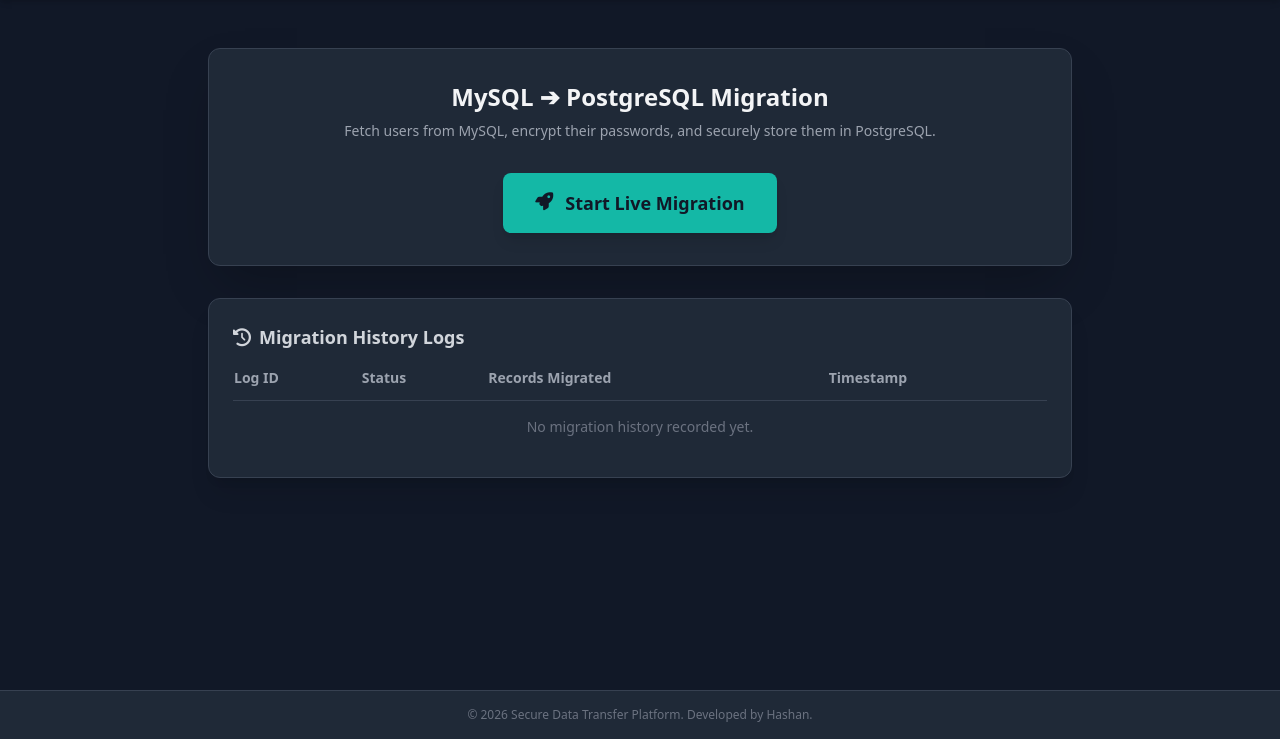
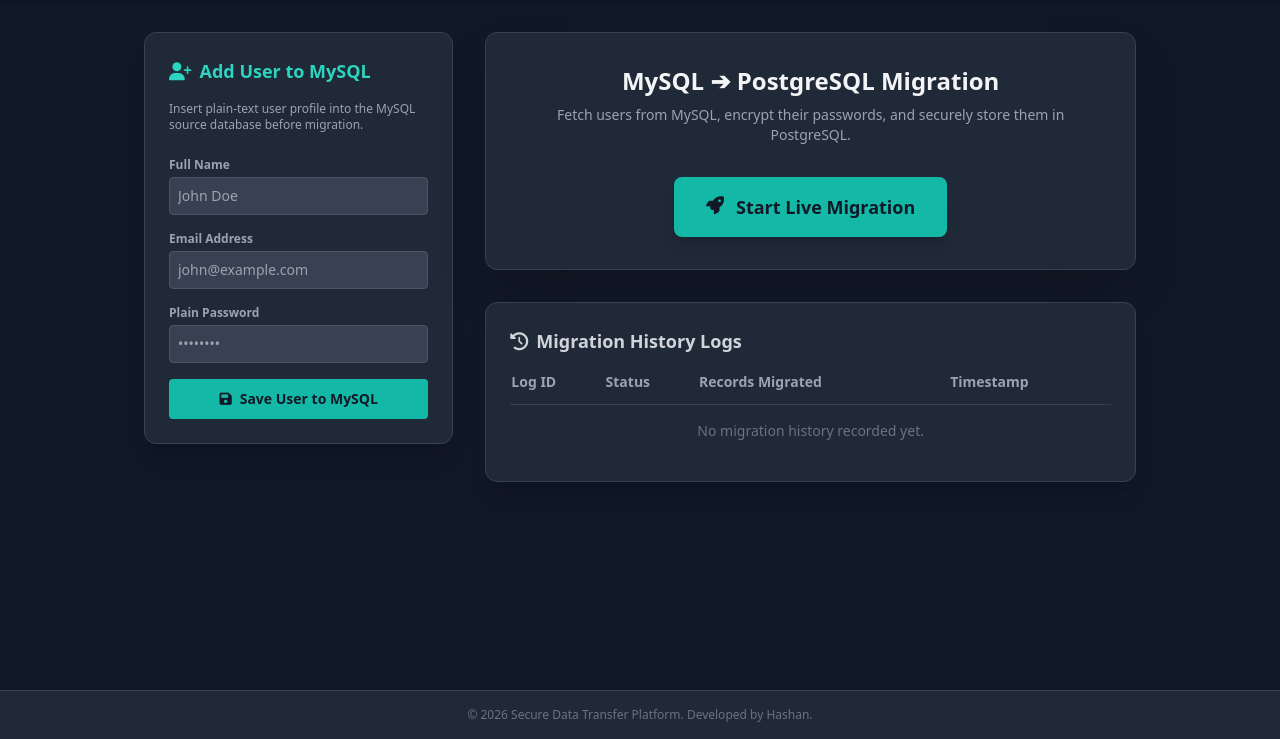
Before and after one commit to HashanMadhu/data-transfer-platform, a FastAPI app: page / in a window 1280 px wide. Shown: the part 61-800 px from the top of the page. Run offline with FastAPI, Linux system fonts and the light colour scheme; data that the repository does not hold is empty; some libraries are stand-ins or nearby versions.

Commit message:
finish initial implementation of secure data transfer system

```diff
--- a/backend/main.py
+++ b/backend/main.py
@@ -1,22 +1,25 @@
+from fastapi import FastAPI, Depends, HTTPException, Request
 from fastapi.responses import HTMLResponse
 from fastapi.templating import Jinja2Templates
-from fastapi import Request # Request එක දැනටමත් නැත්නම් විතරක් දාන්න
-from fastapi import FastAPI, Depends, HTTPException
 from fastapi.middleware.cors import CORSMiddleware
+from sqlalchemy import text  # Required instead of models.text
 from sqlalchemy.orm import Session
 import database
 import models
 import security
+from pydantic import BaseModel
+
+class UserCreate(BaseModel):
+    name: str
+    email: str
+    password: str
 
 app = FastAPI(title="Heterogeneous Data Transfer API")
+
+# Setup Jinja2 Templates (The templates folder must be in the project root)
 templates = Jinja2Templates(directory="templates")
 
-# 0. Root Route to serve the frontend HTML dashboard
-@app.get("/", response_class=HTMLResponse)
-def read_root(request: Request):
-    return templates.TemplateResponse(request=request, name="index.html")
-
-# Enable CORS so our frontend (React) can communicate with this backend
+# Enable CORS for frontend communication
 app.add_middleware(
     CORSMiddleware,
     allow_origins=["*"],  # Allows all origins for development purposes
@@ -25,7 +28,12 @@ app.add_middleware(
     allow_headers=["*"],
 )
 
-# 1. API Endpoint to check the connection status of both databases
+# 0. Root Route - Serve the frontend HTML dashboard
+@app.get("/", response_class=HTMLResponse)
+def read_root(request: Request):
+    return templates.TemplateResponse(request=request, name="index.html")
+
+# 1. API Endpoint - Check the connection status of both databases
 @app.get("/api/status")
 def check_status(
     mysql_db: Session = Depends(database.get_mysql_db),
@@ -35,21 +43,21 @@ def check_status(
 
     # Check MySQL Connection
     try:
-        mysql_db.execute(models.text("SELECT 1"))
+        mysql_db.execute(text("SELECT 1"))  # Directly using text()
         status["mysql"] = "Connected"
     except Exception as e:
         status["mysql"] = f"Error: {str(e)}"
 
     # Check PostgreSQL Connection
     try:
-        postgres_db.execute(models.text("SELECT 1"))
+        postgres_db.execute(text("SELECT 1"))  # Directly using text()
         status["postgresql"] = "Connected"
     except Exception as e:
         status["postgresql"] = f"Error: {str(e)}"
 
     return status
 
-# 2. API Endpoint to trigger the data migration process
+# 2. API Endpoint - Trigger the data migration from MySQL to PostgreSQL
 @app.post("/api/migrate")
 def trigger_migration(
     mysql_db: Session = Depends(database.get_mysql_db),
@@ -72,7 +80,7 @@ def trigger_migration(
                 # Encrypt the plain text password
                 secure_pwd = security.encrypt_data(user.password)
 
-                # Create new target user object
+                # Create a new TargetUser object
                 new_target_user = models.TargetUser(
                     name=user.name,
                     email=user.email,
@@ -81,10 +89,10 @@ def trigger_migration(
                 postgres_db.add(new_target_user)
                 rows_counter += 1
 
-        # Commit the changes to PostgreSQL
+        # Commit changes to PostgreSQL
         postgres_db.commit()
 
-        # Log the success status into the migration logs table
+        # Log the successful status into the migration logs table
         log_entry = models.MigrationLog(status="SUCCESS", rows_migrated=rows_counter, message="Migration completed successfully.")
         postgres_db.add(log_entry)
         postgres_db.commit()
@@ -92,16 +100,51 @@ def trigger_migration(
         return {"status": "SUCCESS", "rows_migrated": rows_counter}
 
     except Exception as e:
-        # If something fails, log the failure status with the error message
+        # Rollback changes in case of an error
+        postgres_db.rollback()
+
         error_msg = str(e)
-        log_entry = models.MigrationLog(status="FAILED", rows_migrated=0, message=error_msg)
-        postgres_db.add(log_entry)
-        postgres_db.commit()
+        # Log the failure status with the error message
+        try:
+            log_entry = models.MigrationLog(status="FAILED", rows_migrated=0, message=error_msg)
+            postgres_db.add(log_entry)
+            postgres_db.commit()
+        except Exception:
+            pass  # Ensure the primary exception is raised even if logging fails
+
         raise HTTPException(status_code=500, detail=f"Migration failed: {error_msg}")
 
-# 3. API Endpoint to retrieve history logs for the frontend dashboard
+# 3. API Endpoint - Retrieve historical logs for the dashboard
 @app.get("/api/logs")
 def get_migration_logs(postgres_db: Session = Depends(database.get_postgres_db)):
-    # Fetch logs ordered by the most recent timestamp
+    # Fetch logs ordered by the most recent timestamp (Descending)
     logs = postgres_db.query(models.MigrationLog).order_by(models.MigrationLog.timestamp.desc()).all()
     return logs
+
+# 4. API Endpoint - Insert a new plain-text user into MySQL (Source DB)
+@app.post("/api/users/mysql")
+def create_mysql_user(user_data: UserCreate, mysql_db: Session = Depends(database.get_mysql_db)):
+    try:
+        # Check if email is already registered to avoid duplication
+        exists = mysql_db.query(models.SourceUser).filter(models.SourceUser.email == user_data.email).first()
+        if exists:
+            raise HTTPException(status_code=400, detail="Email already registered in MySQL source database.")
+
+        # Create a new source user object
+        new_user = models.SourceUser(
+            name=user_data.name,
+            email=user_data.email,
+            password=user_data.password
+        )
+
+        mysql_db.add(new_user)
+        mysql_db.commit()
+        mysql_db.refresh(new_user)
+
+        return {"status": "SUCCESS", "message": f"User '{user_data.name}' successfully added to MySQL source DB."}
+
+    except HTTPException as he:
+        raise he
+    except Exception as e:
+        mysql_db.rollback()  # Rollback in case of an error
+        raise HTTPException(status_code=500, detail=f"Failed to insert user into MySQL: {str(e)}")
--- a/backend/templates/index.html
+++ b/backend/templates/index.html
@@ -1,46 +1,138 @@
-<!DOCTYPE html>
+<!doctype html>
 <html lang="en">
   <head>
-    <meta charset="UTF-8">
-    <meta name="viewport" content="width=device-width, initial-scale=1.0">
+    <meta charset="UTF-8" />
+    <meta name="viewport" content="width=device-width, initial-scale=1.0" />
     <title>Data Migration Platform</title>
     <script src="https://cdn.tailwindcss.com"></script>
-    <link rel="stylesheet" href="https://cdnjs.cloudflare.com/ajax/libs/font-awesome/6.4.0/css/all.min.css">
+    <link
+      rel="stylesheet"
+      href="https://cdnjs.cloudflare.com/ajax/libs/font-awesome/6.4.0/css/all.min.css"
+    />
   </head>
-<body class="bg-gray-900 text-gray-100 font-sans min-h-screen flex flex-col justify-between">
-
+  <body
+    class="bg-gray-900 text-gray-100 font-sans min-h-screen flex flex-col justify-between"
+  >
     <header class="bg-gray-800 border-b border-gray-700 p-4 shadow-md">
       <div class="container mx-auto flex justify-between items-center">
         <h1 class="text-xl font-bold tracking-wider text-teal-400">
           <i class="fa-solid fa-server mr-2"></i>Secure Data Migration Platform
         </h1>
         <div id="db-status" class="flex gap-4 text-sm">
-                <span class="bg-gray-700 px-3 py-1 rounded-full"><i class="fa-solid fa-circle text-gray-500 mr-2 animate-pulse"></i>Checking Systems...</span>
+          <span class="bg-gray-700 px-3 py-1 rounded-full"
+            ><i class="fa-solid fa-circle text-gray-500 mr-2 animate-pulse"></i
+            >Checking...</span
+          >
         </div>
       </div>
     </header>
 
-    <main class="container mx-auto px-4 py-12 flex-grow max-w-4xl">
+    <main
+      class="container mx-auto px-4 py-8 flex-grow max-w-5xl grid grid-cols-1 md:grid-cols-3 gap-8"
+    >
+      <div
+        class="bg-gray-800 border border-gray-700 rounded-xl p-6 shadow-xl h-fit"
+      >
+        <h3 class="text-lg font-semibold mb-4 text-teal-400">
+          <i class="fa-solid fa-user-plus mr-2"></i>Add User to MySQL
+        </h3>
+        <p class="text-xs text-gray-400 mb-6">
+          Insert plain-text user profile into the MySQL source database before
+          migration.
+        </p>
 
-        <div class="bg-gray-800 border border-gray-700 rounded-xl p-8 shadow-2xl text-center mb-8">
-            <h2 class="text-2xl font-semibold mb-2">MySQL ➔ PostgreSQL Migration</h2>
-            <p class="text-gray-400 mb-8 text-sm">Fetch users from MySQL, encrypt their passwords, and securely store them in PostgreSQL.</p>
+        <form
+          id="add-user-form"
+          onsubmit="saveUserToMySQL(event)"
+          class="space-y-4"
+        >
+          <div>
+            <label class="block text-xs font-semibold text-gray-400 mb-1"
+              >Full Name</label
+            >
+            <input
+              type="text"
+              id="form-name"
+              required
+              placeholder="John Doe"
+              class="w-full bg-gray-700 border border-gray-600 rounded p-2 text-sm text-white focus:outline-none focus:border-teal-400"
+            />
+          </div>
+          <div>
+            <label class="block text-xs font-semibold text-gray-400 mb-1"
+              >Email Address</label
+            >
+            <input
+              type="email"
+              id="form-email"
+              required
+              placeholder="john@example.com"
+              class="w-full bg-gray-700 border border-gray-600 rounded p-2 text-sm text-white focus:outline-none focus:border-teal-400"
+            />
+          </div>
+          <div>
+            <label class="block text-xs font-semibold text-gray-400 mb-1"
+              >Plain Password</label
+            >
+            <input
+              type="password"
+              id="form-password"
+              required
+              placeholder="••••••••"
+              class="w-full bg-gray-700 border border-gray-600 rounded p-2 text-sm text-white focus:outline-none focus:border-teal-400"
+            />
+          </div>
+          <button
+            type="submit"
+            class="w-full bg-teal-500 hover:bg-teal-600 text-gray-900 font-bold p-2.5 rounded text-sm transition duration-200"
+          >
+            <i class="fa-solid fa-floppy-disk mr-2"></i>Save User to MySQL
+          </button>
+        </form>
 
-            <button id="migrate-btn" onclick="triggerMigration()" class="bg-teal-500 hover:bg-teal-600 text-gray-900 font-bold text-lg px-8 py-4 rounded-lg shadow-lg transition duration-300 transform hover:scale-105 inline-flex items-center gap-3">
+        <div id="form-alert" class="hidden mt-4 p-3 rounded text-xs"></div>
+      </div>
+
+      <div class="md:col-span-2 space-y-8">
+        <div
+          class="bg-gray-800 border border-gray-700 rounded-xl p-8 shadow-2xl text-center"
+        >
+          <h2 class="text-2xl font-semibold mb-2">
+            MySQL ➔ PostgreSQL Migration
+          </h2>
+          <p class="text-gray-400 mb-8 text-sm">
+            Fetch users from MySQL, encrypt their passwords, and securely store
+            them in PostgreSQL.
+          </p>
+
+          <button
+            id="migrate-btn"
+            onclick="triggerMigration()"
+            class="bg-teal-500 hover:bg-teal-600 text-gray-900 font-bold text-lg px-8 py-4 rounded-lg shadow-lg transition duration-300 transform hover:scale-105 inline-flex items-center gap-3"
+          >
             <i id="btn-icon" class="fa-solid fa-rocket animate-bounce"></i>
             <span id="btn-text">Start Live Migration</span>
           </button>
 
           <div id="loading-spinner" class="hidden mt-6 text-teal-400">
             <i class="fa-solid fa-spinner fa-spin text-3xl mb-2"></i>
-                <p class="text-sm text-gray-400">Processing migration and encrypting payloads...</p>
+            <p class="text-sm text-gray-400">
+              Processing migration and encrypting payloads...
+            </p>
           </div>
 
-            <div id="alert-box" class="hidden mt-6 p-4 rounded-lg text-left max-w-md mx-auto transition duration-300"></div>
+          <div
+            id="alert-box"
+            class="hidden mt-6 p-4 rounded-lg text-left max-w-md mx-auto transition duration-300"
+          ></div>
         </div>
 
-        <div class="bg-gray-800 border border-gray-700 rounded-xl p-6 shadow-xl">
-            <h3 class="text-lg font-semibold mb-4 text-gray-300"><i class="fa-solid fa-history mr-2"></i>Migration History Logs</h3>
+        <div
+          class="bg-gray-800 border border-gray-700 rounded-xl p-6 shadow-xl"
+        >
+          <h3 class="text-lg font-semibold mb-4 text-gray-300">
+            <i class="fa-solid fa-history mr-2"></i>Migration History Logs
+          </h3>
           <div class="overflow-x-auto">
             <table class="w-full text-left border-collapse">
               <thead>
@@ -51,37 +143,45 @@
                   <th class="pb-3 font-semibold">Timestamp</th>
                 </tr>
               </thead>
-                    <tbody id="logs-table-body" class="text-sm text-gray-300 divide-y divide-gray-700">
+              <tbody
+                id="logs-table-body"
+                class="text-sm text-gray-300 divide-y divide-gray-700"
+              >
                 <tr>
-                            <td colspan="4" class="py-4 text-center text-gray-500">No migration logs loaded yet.</td>
+                  <td colspan="4" class="py-4 text-center text-gray-500">
+                    No migration logs loaded yet.
+                  </td>
                 </tr>
               </tbody>
             </table>
           </div>
         </div>
+      </div>
     </main>
 
-    <footer class="bg-gray-800 border-t border-gray-700 p-4 text-center text-gray-500 text-xs">
+    <footer
+      class="bg-gray-800 border-t border-gray-700 p-4 text-center text-gray-500 text-xs"
+    >
       &copy; 2026 Secure Data Transfer Platform. Developed by Hashan.
     </footer>
 
     <script>
-        const API_BASE_URL = 'http://127.0.0.1:8000/api';
+      const API_BASE_URL = "http://127.0.0.1:8000/api";
 
-        // පද්ධතිය පටන් ගත් ගමන් ක්‍රියාත්මක වන කොටස
-        document.addEventListener('DOMContentLoaded', () => {
+      // 1. පද්ධතිය පටන් ගත් ගමන් Databases Status එක සහ Logs ටික Load කරගැනීම
+      document.addEventListener("DOMContentLoaded", () => {
         checkDatabaseStatus();
         fetchMigrationLogs();
       });
 
-        // 1. Databases Connected ද කියා බලන නිවැරදි Function එක
+      // 2. Databases Connected ද කියා බලන Function එක
       async function checkDatabaseStatus() {
-            const statusDiv = document.getElementById('db-status');
+        const statusDiv = document.getElementById("db-status");
         try {
           const response = await fetch(`${API_BASE_URL}/status`);
           const data = await response.json();
 
-                if (data.mysql === 'Connected' && data.postgresql === 'Connected') {
+          if (data.mysql === "Connected" && data.postgresql === "Connected") {
             statusDiv.innerHTML = `
                         <span class="bg-green-900/50 text-green-400 border border-green-700 px-3 py-1 rounded-full text-xs font-semibold"><i class="fa-solid fa-database mr-1"></i> MySQL: OK</span>
                         <span class="bg-green-900/50 text-green-400 border border-green-700 px-3 py-1 rounded-full text-xs font-semibold"><i class="fa-solid fa-database mr-1"></i> Postgres: OK</span>
@@ -93,47 +193,101 @@
                     `;
           }
         } catch (error) {
-                statusDiv.innerHTML = `<span class="bg-red-900/50 text-red-400 border border-red-700 px-3 py-1 rounded-full text-xs font-semibold"><i class="fa-solid fa-triangle-exclamation mr-1"></i> Server Connection Failed</span>`;
+          statusDiv.innerHTML = `<span class="bg-red-900/50 text-red-400 border border-red-700 px-3 py-1 rounded-full text-xs font-semibold"><i class="fa-solid fa-triangle-exclamation mr-1"></i> Server / DB Connection Failed</span>`;
         }
       }
 
-        // 2. Migration එක Trigger කරන Function එක
-        async function triggerMigration() {
-            const btn = document.getElementById('migrate-btn');
-            const spinner = document.getElementById('loading-spinner');
-            const alertBox = document.getElementById('alert-box');
+      async function saveUserToMySQL(event) {
+        event.preventDefault(); // Stop page reload
 
-            btn.disabled = true;
-            btn.classList.add('opacity-50', 'cursor-not-allowed');
-            spinner.classList.remove('hidden');
-            alertBox.classList.add('hidden');
+        const name = document.getElementById("form-name").value;
+        const email = document.getElementById("form-email").value;
+        const password = document.getElementById("form-password").value;
+        const formAlert = document.getElementById("form-alert");
+
+        formAlert.classList.add("hidden");
 
         try {
-                const response = await fetch(`${API_BASE_URL}/migrate`, { method: 'POST' });
+          const response = await fetch(`${API_BASE_URL}/users/mysql`, {
+            method: "POST",
+            headers: { "Content-Type": "application/json" },
+            body: JSON.stringify({ name, email, password }),
+          });
+
           const data = await response.json();
 
-                if (response.ok && data.status === 'SUCCESS') {
-                    alertBox.className = "mt-6 p-4 rounded-lg text-left max-w-md mx-auto bg-green-900/40 text-green-400 border border-green-700 flex items-center gap-3";
-                    alertBox.innerHTML = `<i class="fa-solid fa-circle-check text-xl"></i> <div><span class="font-bold">Migration Success!</span> ${data.rows_migrated} user profiles encrypted and transfered.</div>`;
-                    alertBox.classList.remove('hidden');
-                    fetchMigrationLogs(); // Table එක Refresh කරනවා
+          if (response.ok && data.status === "SUCCESS") {
+            formAlert.className =
+              "mt-4 p-3 rounded text-xs bg-green-900/40 text-green-400 border border-green-700";
+            formAlert.innerHTML = `<i class="fa-solid fa-circle-check mr-2"></i>${data.message}`;
+            formAlert.classList.remove("hidden");
+            document.getElementById("add-user-form").reset(); // Reset form inputs
           } else {
-                    throw new Error(data.detail || "Migration process encountered an anomaly.");
+            throw new Error(data.detail || "Failed to register user.");
           }
         } catch (error) {
-                alertBox.className = "mt-6 p-4 rounded-lg text-left max-w-md mx-auto bg-red-900/40 text-red-400 border border-red-700 flex items-center gap-3";
-                alertBox.innerHTML = `<i class="fa-solid fa-circle-xmark text-xl"></i> <div><span class="font-bold">Migration Failed:</span> ${error.message}</div>`;
-                alertBox.classList.remove('hidden');
-            } finally {
-                btn.disabled = false;
-                btn.classList.remove('opacity-50', 'cursor-not-allowed');
-                spinner.classList.add('hidden');
+          formAlert.className =
+            "mt-4 p-3 rounded text-xs bg-red-900/40 text-red-400 border border-red-700";
+          formAlert.innerHTML = `<i class="fa-solid fa-circle-xmark mr-2"></i>${error.message}`;
+          formAlert.classList.remove("hidden");
         }
       }
 
-        // 3. logs table එකට දත්ත දාන නිවැරදි Function එක (rows_migrated වෙනස් කරන ලදි)
+      // 3. Migration එක Trigger කරන Main Function එක
+      async function triggerMigration() {
+        const btn = document.getElementById("migrate-btn");
+        const btnIcon = document.getElementById("btn-icon");
+        const btnText = document.getElementById("btn-text");
+        const spinner = document.getElementById("loading-spinner");
+        const alertBox = document.getElementById("alert-box");
+
+        // බටන් එක Disable කර Loading Spinner එක පෙන්වීම
+        btn.disabled = true;
+        btn.classList.add("opacity-50", "cursor-not-allowed");
+        spinner.classList.remove("hidden");
+        alertBox.classList.add("hidden");
+
+        try {
+          const response = await fetch(`${API_BASE_URL}/migrate`, {
+            method: "POST",
+          });
+          const data = await response.json();
+
+          if (response.ok && data.status === "SUCCESS") {
+            // Backend එකෙන් මොන Key එක ආවත් ආරක්ෂිතව Count එක බලාගැනීම
+            const migratedCount =
+              data.rows_migrated !== undefined
+                ? data.rows_migrated
+                : data.records_migrated !== undefined
+                  ? data.records_migrated
+                  : 0;
+
+            alertBox.className =
+              "mt-6 p-4 rounded-lg text-left max-w-md mx-auto bg-green-900/40 text-green-400 border border-green-700 flex items-center gap-3";
+            alertBox.innerHTML = `<i class="fa-solid fa-circle-check text-xl"></i> <div><span class="font-bold">Migration Success!</span> ${migratedCount} user profiles encrypted and securely transfered.</div>`;
+            alertBox.classList.remove("hidden");
+            fetchMigrationLogs(); // අලුත් Log එකක් වැදුණු නිසා ලිස්ට් එක Refresh කරනවා
+          } else {
+            throw new Error(
+              data.detail || "Migration process encountered an anomaly.",
+            );
+          }
+        } catch (error) {
+          alertBox.className =
+            "mt-6 p-4 rounded-lg text-left max-w-md mx-auto bg-red-900/40 text-red-400 border border-red-700 flex items-center gap-3";
+          alertBox.innerHTML = `<i class="fa-solid fa-circle-xmark text-xl"></i> <div><span class="font-bold">Migration Failed:</span> ${error.message}</div>`;
+          alertBox.classList.remove("hidden");
+        } finally {
+          // නැවත බටන් එක යථා තත්ත්වයට පත් කිරීම
+          btn.disabled = false;
+          btn.classList.remove("opacity-50", "cursor-not-allowed");
+          spinner.classList.add("hidden");
+        }
+      }
+
+      // 4. PostgreSQL එකෙන් පරණ Logs ටික අරන් Table එකට දාන Function එක
       async function fetchMigrationLogs() {
-            const tableBody = document.getElementById('logs-table-body');
+        const tableBody = document.getElementById("logs-table-body");
         try {
           const response = await fetch(`${API_BASE_URL}/logs`);
           const logs = await response.json();
@@ -143,18 +297,30 @@
             return;
           }
 
-                tableBody.innerHTML = logs.map(log => `
+          tableBody.innerHTML = logs
+            .map((log) => {
+              // Backend එකෙන් මොන Key එක එවුවත් ආරක්ෂිතව අගය ලබා ගැනීම (Fallback to 0)
+              const count =
+                log.rows_migrated !== undefined
+                  ? log.rows_migrated
+                  : log.records_migrated !== undefined
+                    ? log.records_migrated
+                    : 0;
+
+              return `
                     <tr class="hover:bg-gray-750 transition duration-150">
                         <td class="py-3 font-mono text-teal-400">${log.id}</td>
                         <td class="py-3">
-                            <span class="px-2 py-0.5 rounded text-xs font-semibold ${log.status === 'SUCCESS' ? 'bg-green-900 text-green-300' : 'bg-red-900 text-red-300'}">
+                            <span class="px-2 py-0.5 rounded text-xs font-semibold ${log.status === "SUCCESS" ? "bg-green-900 text-green-300" : "bg-red-900 text-red-300"}">
                                 ${log.status}
                             </span>
                         </td>
-                        <td class="py-3 font-semibold">${log.rows_migrated !== undefined ? log.rows_migrated : log.records_migrated}</td>
+                        <td class="py-3 font-semibold">${count}</td>
                         <td class="py-3 text-gray-400 text-xs">${new Date(log.timestamp).toLocaleString()}</td>
                     </tr>
-                `).join('');
+                `;
+            })
+            .join("");
         } catch (error) {
           tableBody.innerHTML = `<tr><td colspan="4" class="py-4 text-center text-red-400">Failed to fetch historical logs from target database.</td></tr>`;
         }
```
Lines whose indentation alone changed are shown as unchanged.
